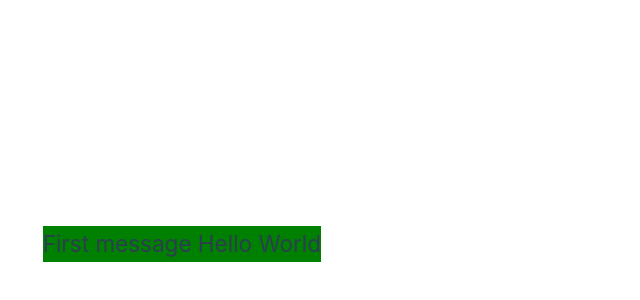
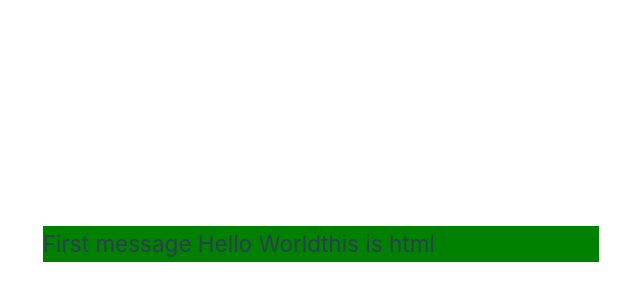
Before and after one commit to rizwanswati/vue, a Vue app: page / in a window 1280 px wide. Shown: the part 156-456 px from the top of the page, without its empty margins (319-959 px from the left). Built offline with nearby package versions, Linux system fonts and the light colour scheme.

Commit message:
sending rawhtml as prop

```diff
--- a/src/App.vue
+++ b/src/App.vue
@@ -4,5 +4,5 @@ import Text from "@/components/Text.vue";
 </script>
 
 <template>
-  <Text msg="Hello World"></Text>
+  <Text msg="Hello World" rawhtml="<span style=color:red>"></Text>
 </template>
--- a/src/components/Text.vue
+++ b/src/components/Text.vue
@@ -1,14 +1,25 @@
+<!--
+  - {{}} will translate everything into simple plain text.
+  - if there is need to output actual html then v-html directive should be use, see below example
+-->
 <script setup>
   defineProps({
     msg:{
       required:true,
       type:String
+    },
+    rawhtml:{
+      required: true
     }
   })
 </script>
 
 <template>
+<!--  Interploate plain text -->
   <h2>First message {{msg}}</h2>
+
+<!--  give out raw html-->
+  <h2>this is html <span v-html="rawhtml"></span></h2>
 </template>
 
 <style scoped>
```
